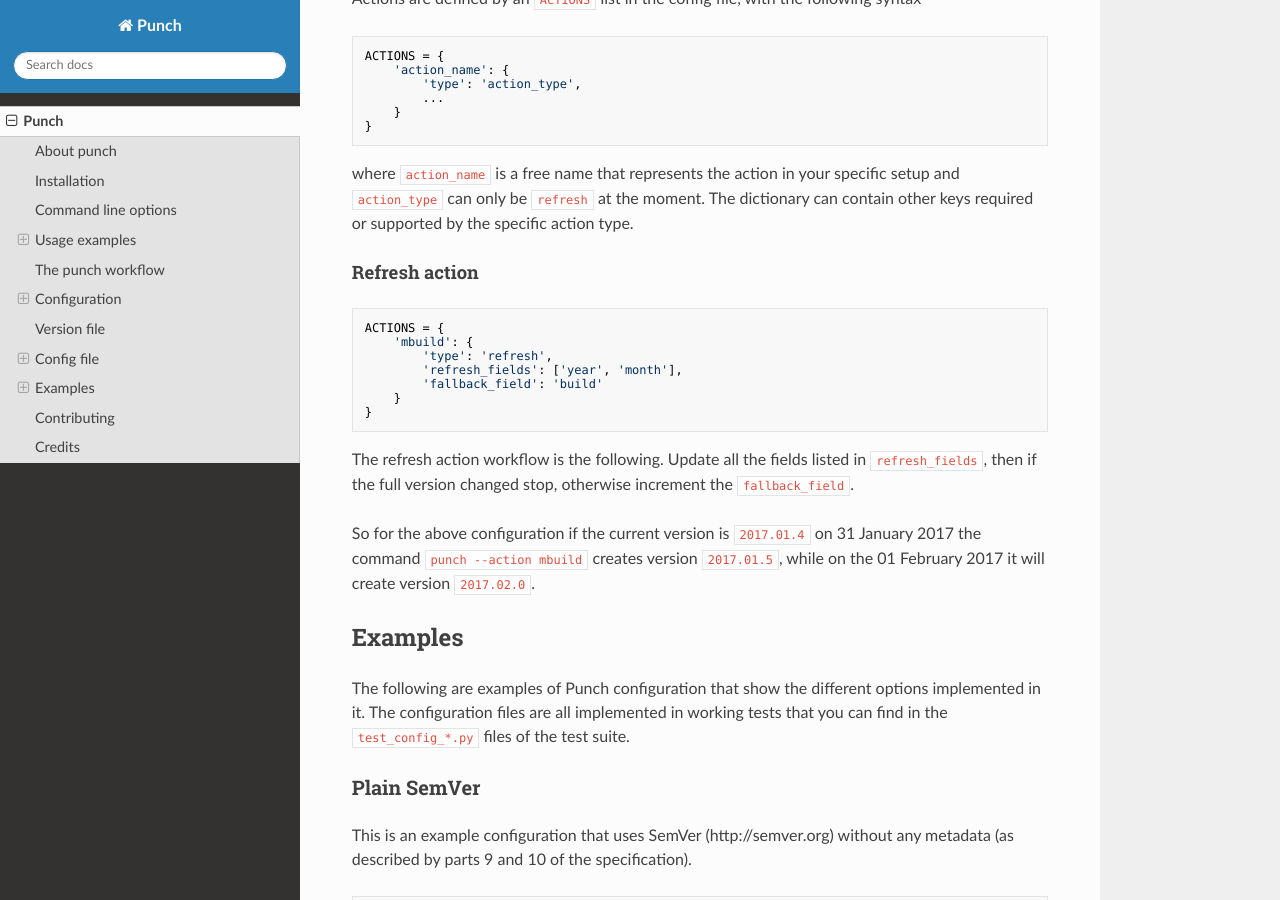
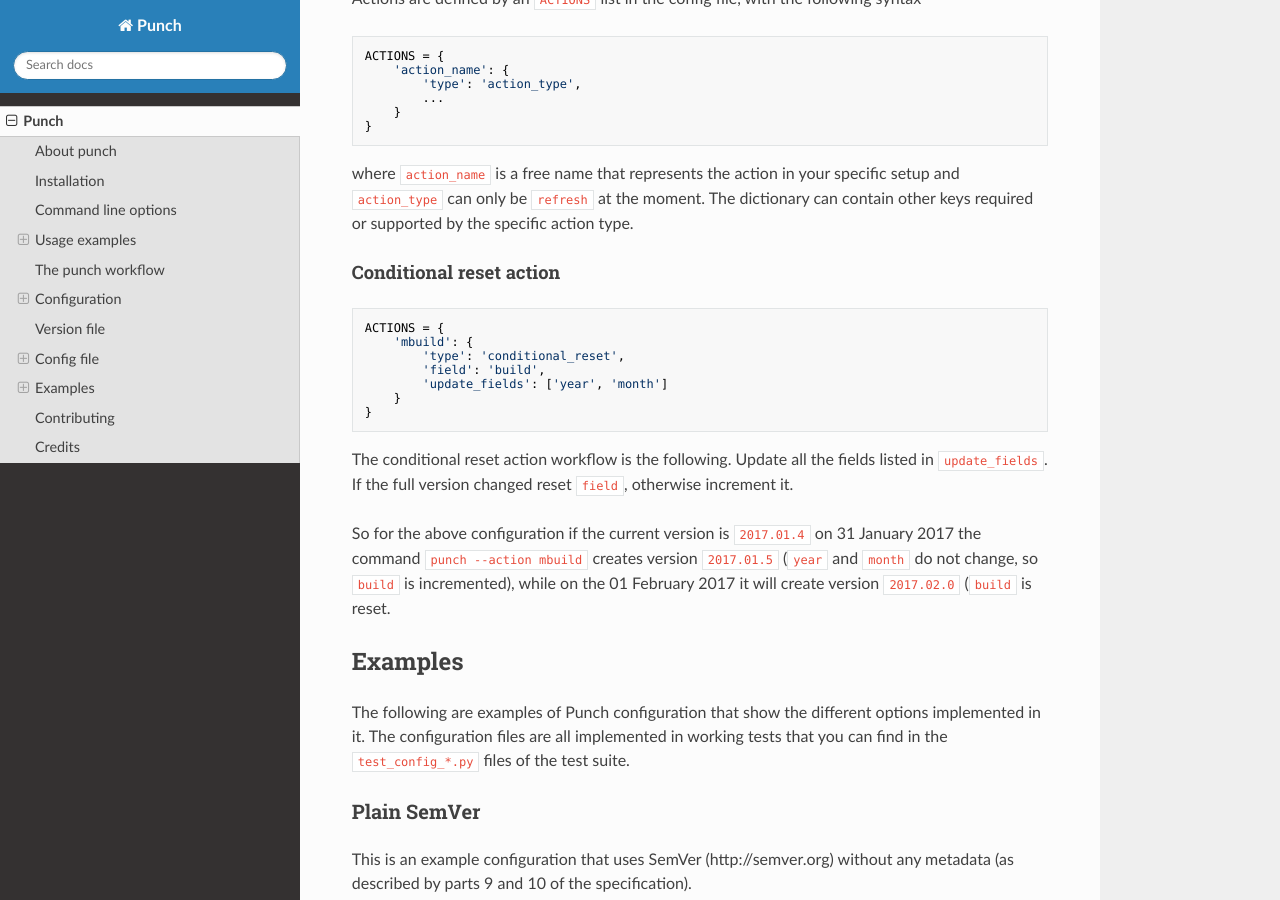
Before and after one commit to lgiordani/punch, an MkDocs documentation site: the page built from docs/index.md, in a window 1280 px wide and 900 px high, scrolled down 9994 px. Built offline with MkDocs 1.6.1, drawn with Linux system fonts in a browser that asks for light colours; nearby versions of some CDN libraries.

Commit message:
Documentation updated to cover ConditionalResetAction

````diff
--- a/docs/index.md
+++ b/docs/index.md
@@ -397,21 +397,21 @@
 
 where `action_name` is a free name that represents the action in your specific setup and `action_type` can only be `refresh` at the moment. The dictionary can contain other keys required or supported by the specific action type.
 
-#### Refresh action
+#### Conditional reset action
 
 ``` python
 ACTIONS = {
     'mbuild': {
-        'type': 'refresh',
-        'refresh_fields': ['year', 'month'],
-        'fallback_field': 'build'
+        'type': 'conditional_reset',
+        'field': 'build',
+        'update_fields': ['year', 'month']
     }
 }
 ```
 
-The refresh action workflow is the following. Update all the fields listed in `refresh_fields`, then if the full version changed stop, otherwise increment the `fallback_field`.
+The conditional reset action workflow is the following. Update all the fields listed in `update_fields`. If the full version changed reset `field`, otherwise increment it.
 
-So for the above configuration if the current version is `2017.01.4` on 31 January 2017 the command `punch --action mbuild` creates version `2017.01.5`, while on the 01 February 2017 it will create version `2017.02.0`.
+So for the above configuration if the current version is `2017.01.4` on 31 January 2017 the command `punch --action mbuild` creates version `2017.01.5` (`year` and `month` do not change, so `build` is incremented), while on the 01 February 2017 it will create version `2017.02.0` (`build` is reset.
 
 ## Examples
 
````
